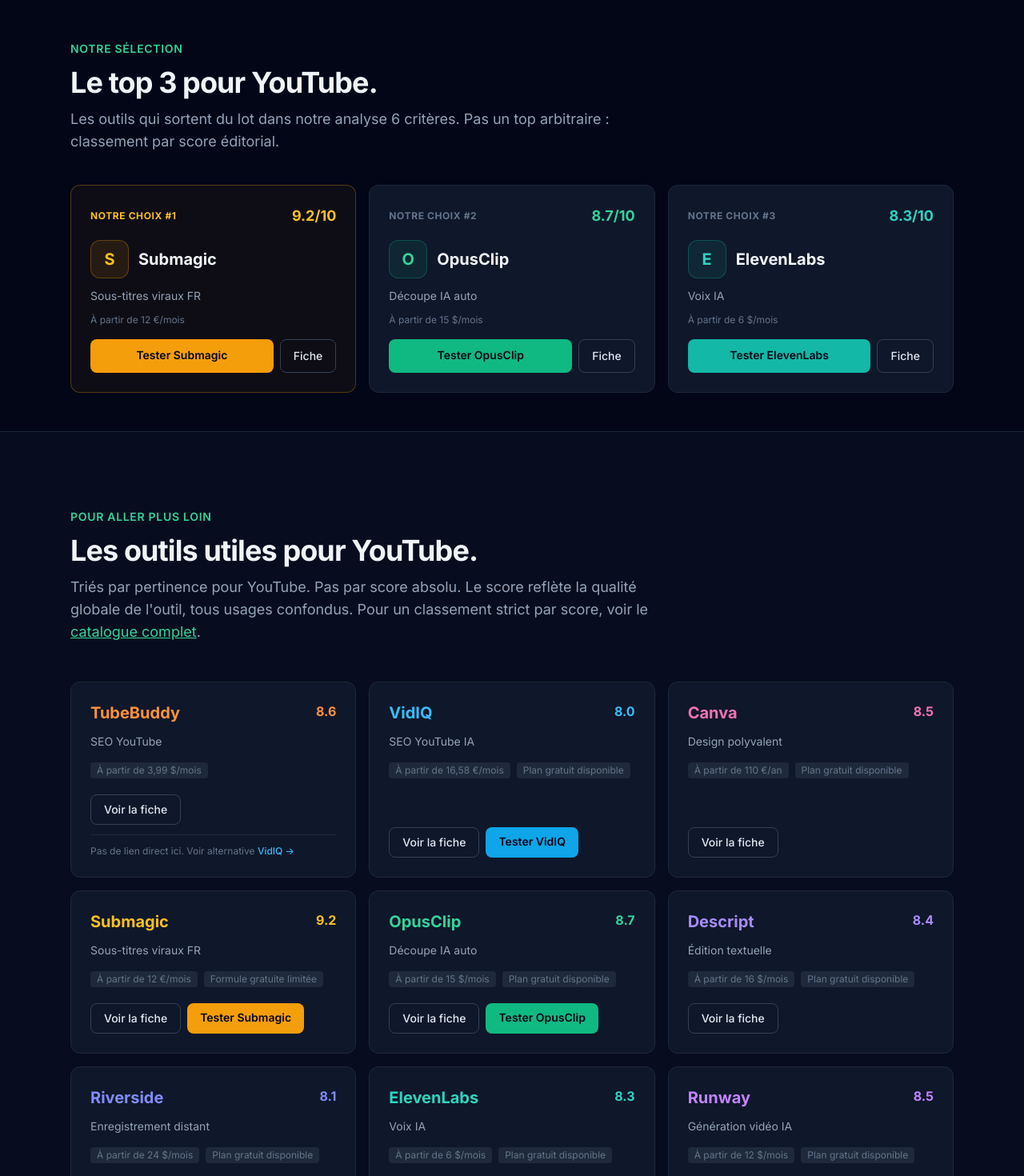
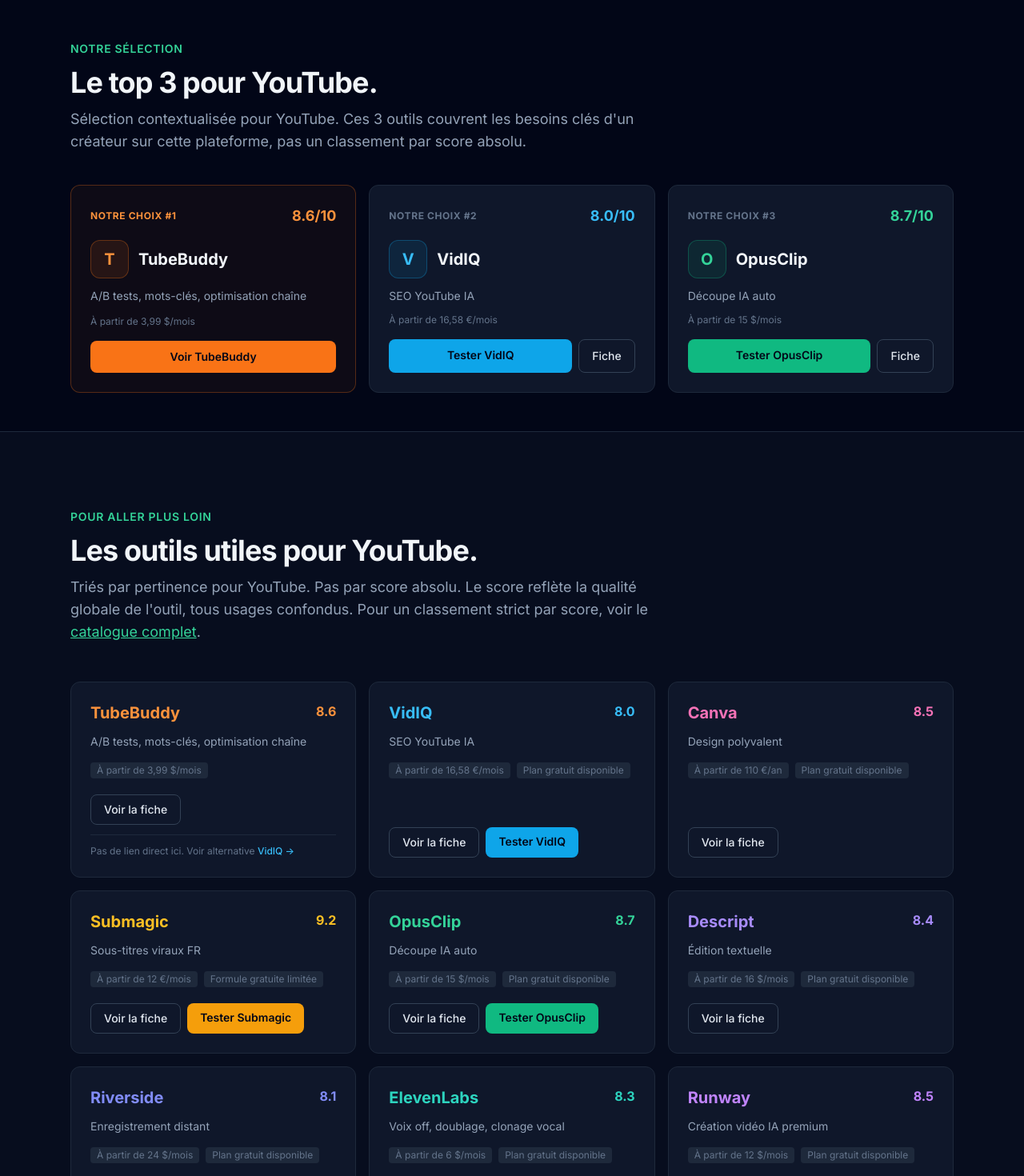
Before and after one commit to xmarko49x-create/filtrio, a Next.js app: page /youtube in a window 1280 px wide. Shown: the part 540-2010 px from the top of the page at 80% size. Built offline with nearby package versions, Linux system fonts and the light colour scheme.

Commit message:
Filtrio: top 3 YouTube contextuel + retrait badge commission OpusClip + micro-typos + claims neutralises cas usage

```diff
--- a/app/youtube/page.tsx
+++ b/app/youtube/page.tsx
@@ -36,6 +36,7 @@
 
       <PlateformeSection
         plateforme="YouTube"
+        top3Slugs={["tubebuddy", "vidiq", "opusclip"]}
         outilsPrioritaires={[
           "tubebuddy",
           "vidiq",
--- a/components/PlateformeSection.tsx
+++ b/components/PlateformeSection.tsx
@@ -6,6 +6,13 @@
   plateforme: "YouTube" | "TikTok / Shorts";
   /** Slugs des outils les plus pertinents (ordre = priorité). */
   outilsPrioritaires: string[];
+  /**
+   * Top 3 contextualisé pour cette plateforme (slugs explicites, dans l'ordre
+   * d'affichage). Si fourni, override le tri automatique par score affilié.
+   * Permet d'afficher les outils vraiment pertinents pour la plateforme
+   * (ex: TubeBuddy/VidIQ pour YouTube) plutôt que le top score global.
+   */
+  top3Slugs?: string[];
   /** Slugs des comparatifs pertinents. */
   comparatifsPertinents: { slug: string; titre: string; description: string }[];
   /** Slugs des cas d'usage pertinents. */
@@ -39,6 +46,7 @@
 export default function PlateformeSection({
   plateforme,
   outilsPrioritaires,
+  top3Slugs,
   comparatifsPertinents,
   casUsagePertinents,
 }: PlateformeSectionProps) {
@@ -46,15 +54,21 @@
     .map((slug) => OUTILS.find((o) => o.slug === slug))
     .filter((o): o is Outil => o !== undefined);
 
-  // Top 3 picks : les 3 outils affiliés actifs avec le meilleur score,
-  // parmi la liste prioritaire de la plateforme.
-  // Pattern Wirecutter / NerdWallet / Mangools : l'"Editor's pick" est toujours
-  // un outil monétisable. Les outils sans affiliation restent visibles dans le
-  // classement complet en dessous (pas de censure, pas de re-ranking SEO).
-  const top3 = outils
-    .filter((o) => o.ficheAvailable && hasRealAffiliateLink(o))
-    .sort((a, b) => b.score - a.score)
-    .slice(0, 3);
+  // Top 3 contextualisé pour la plateforme.
+  // Si top3Slugs est fourni : on utilise cette liste explicite dans l'ordre
+  // (pertinence éditoriale pour la plateforme, pas score absolu).
+  // Sinon fallback historique : 3 outils affiliés avec meilleur score.
+  const top3: Outil[] = top3Slugs && top3Slugs.length > 0
+    ? top3Slugs
+        .map((slug) => OUTILS.find((o) => o.slug === slug && o.ficheAvailable))
+        .filter((o): o is Outil => o !== undefined)
+        .slice(0, 3)
+    : outils
+        .filter((o) => o.ficheAvailable && hasRealAffiliateLink(o))
+        .sort((a, b) => b.score - a.score)
+        .slice(0, 3);
+
+  const top3IsContextual = !!(top3Slugs && top3Slugs.length > 0);
 
   const labelTop3 = (i: number): string => {
     if (i === 0) return "Notre choix #1";
@@ -75,8 +89,9 @@
               Le top 3 pour {plateforme}.
             </h2>
             <p className="text-slate-400 text-lg max-w-3xl">
-              Les outils qui sortent du lot dans notre analyse 6 critères. Pas
-              un top arbitraire : classement par score éditorial.
+              {top3IsContextual
+                ? `Sélection contextualisée pour ${plateforme}. Ces 3 outils couvrent les besoins clés d'un créateur sur cette plateforme, pas un classement par score absolu.`
+                : "Les outils qui sortent du lot dans notre analyse 6 critères. Pas un top arbitraire, classement par score éditorial."}
             </p>
           </div>
           <div className="grid md:grid-cols-3 gap-4">
--- a/components/fiche/FicheOutilLayout.tsx
+++ b/components/fiche/FicheOutilLayout.tsx
@@ -336,7 +336,7 @@
             Fonctionnalités principales
           </div>
           <h2 className="text-3xl font-bold mb-10 tracking-tight">
-            Ce que {outil.name} sait faire.
+            Ce {/[aeiouyhAEIOUYH]/.test(outil.name.charAt(0)) ? `qu'${outil.name}` : `que ${outil.name}`} sait faire.
           </h2>
           <div className="grid md:grid-cols-2 gap-4">
             {data.fonctionnalites.map((f) => (
@@ -581,7 +581,7 @@
         en main des plans gratuits.
       </p>
       <p>
-        <strong className="text-slate-300">Phase à venir :</strong> protocole de
+        <strong className="text-slate-300">Phase à venir :</strong>{" "}protocole de
         test comparatif standardisé avec sources vidéo identiques selon les cas
         d&apos;usage.
       </p>
--- a/content/cas-usage/video-longue-en-shorts.tsx
+++ b/content/cas-usage/video-longue-en-shorts.tsx
@@ -23,8 +23,8 @@
     paragraphs: [
       <>
         L&apos;IA identifie les passages forts d&apos;une vidéo longue et
-        propose 5 à 15 clips courts prêts à publier, avec sous-titres auto et
-        recadrage vertical. Gain de temps massif vs découpe manuelle.
+        propose une série de clips courts prêts à publier, avec sous-titres
+        auto et recadrage vertical. Gain de temps massif vs découpe manuelle.
       </>,
       <>
         <strong className="text-slate-200">Alternative sérieuse :</strong>{" "}
@@ -80,8 +80,8 @@
         "Détection IA des moments forts la plus mature du marché",
         "Sous-titres auto intégrés, pas besoin d'un second outil",
         "Recadrage 9:16 avec suivi de visage fluide",
-        "API disponible sur plan Pro pour automatiser",
-        "Plan gratuit récurrent (60 min/mois) pour tester durablement",
+        "API disponible sur le plan le plus élevé (Business), à vérifier sur opus.pro",
+        "Plan gratuit récurrent pour tester durablement (pas juste un essai limité dans le temps)",
       ],
       limites: [
         "Qualité sous-titres FR en retrait vs Submagic",
@@ -143,7 +143,7 @@
     {
       titre: "Plan gratuit durable",
       description:
-        "60 min/mois récurrent, pas juste un essai. Permet de tester sérieusement sans pression d'abonnement immédiat. Rare dans cette catégorie.",
+        "Plan gratuit récurrent, pas juste un essai limité dans le temps. Permet de tester sérieusement sans pression d'abonnement immédiat. Rare dans cette catégorie.",
     },
   ],
   piegesAEviter: [
@@ -225,13 +225,13 @@
     {
       question: "Combien de temps pour traiter 1h de source ?",
       answer:
-        "Environ 15-25 minutes en traitement cloud côté OpusClip. Tu lances puis tu fais autre chose, tu reçois les clips prêts. Vs 2-3h de travail manuel dans un éditeur classique.",
+        "Traitement cloud côté OpusClip qui prend généralement quelques dizaines de minutes. Tu lances puis tu fais autre chose, tu reçois les clips prêts. Vs 2-3h de travail manuel dans un éditeur classique.",
     },
   ],
   ctaFinal: {
     headline: "Prêt à automatiser la découpe ?",
     paragraph:
-      "Le plan gratuit OpusClip (60 min/mois) permet de tester sur ta source la plus récente sans engagement. Résultat en 20 minutes.",
+      "Le plan gratuit OpusClip permet de tester sur ta source la plus récente sans engagement, avant de basculer sur un plan payant si tu valides l'approche.",
     buttonText: "Essayer OpusClip",
   },
   autresCasUsage: [
--- a/content/outils/opusclip.tsx
+++ b/content/outils/opusclip.tsx
@@ -9,8 +9,9 @@
       "Le spécialiste incontournable de la découpe IA de long format en shorts. Plan gratuit récurrent mensuel, score viralité prédictif, intégrations massives. Voici pour qui il vaut son prix.",
     badges: [
       { label: "Large adoption", tone: "primary" },
-      { label: "Commission 25% récurrent 1 an", tone: "accent" },
+      { label: "Plan gratuit", tone: "accent" },
       { label: "Découpe IA auto", tone: "neutral" },
+      { label: "Long format vers shorts", tone: "neutral" },
     ],
     origine: "USA",
     depuis: "2022",
@@ -70,7 +71,7 @@
   ],
   porQui: [
     "Tu pars de sources longues (podcasts, lives, interviews 30 min+)",
-    "Tu veux 100% d'automatisation de la découpe",
+    "Tu veux 100 % d'automatisation de la découpe",
     "Tu publies sur plusieurs plateformes en même temps",
     "Tu veux tester sérieusement sans payer (plan gratuit récurrent mensuel)",
     "Tu veux connecter directement YouTube, Twitch, Zoom, Drive",
@@ -96,7 +97,7 @@
       poids: 20,
       score: 7.5,
       commentaire:
-        "Reconnaissance vocale FR correcte, segmentation des sous-titres à retoucher sur vocabulaire technique. Meilleur sur l'anglais, pensé pour le marché US d'abord. Interface multilingue mais pas 100% FR natif.",
+        "Reconnaissance vocale FR correcte, segmentation des sous-titres à retoucher sur vocabulaire technique. Meilleur sur l'anglais, pensé pour le marché US d'abord. Interface multilingue mais pas 100 % FR natif.",
     },
     {
       label: "Rapport qualité/prix",
--- a/content/outils/submagic.tsx
+++ b/content/outils/submagic.tsx
@@ -78,7 +78,7 @@
     "Tu fais du personal branding ou du contenu court régulier (TikTok, Reels, Shorts)",
     "Tu veux une interface simple, sans courbe d'apprentissage",
     "Tes sources sont déjà courtes à moyennes",
-    "Tu travailles en français ou ciblent une audience FR",
+    "Tu travailles en français ou tu cibles une audience FR",
     "Tu veux un outil qui te fait gagner du temps sur le sous-titrage",
   ],
   pasPourQui: [
--- a/lib/outils.ts
+++ b/lib/outils.ts
@@ -96,7 +96,7 @@
     name: "TubeBuddy",
     score: 8.6,
     color: "orange",
-    tagline: "SEO YouTube",
+    tagline: "A/B tests, mots-clés, optimisation chaîne",
     category: "seo-youtube",
     priceFrom: "À partir de 3,99 $/mois",
     freeTier: "",
@@ -121,7 +121,7 @@
     name: "Runway",
     score: 8.5,
     color: "purple",
-    tagline: "Génération vidéo IA",
+    tagline: "Création vidéo IA premium",
     category: "generation-video",
     priceFrom: "À partir de 12 $/mois",
     freeTier: "Plan gratuit disponible",
@@ -146,7 +146,7 @@
     name: "ElevenLabs",
     score: 8.3,
     color: "teal",
-    tagline: "Voix IA",
+    tagline: "Voix off, doublage, clonage vocal",
     category: "voix-ia",
     priceFrom: "À partir de 6 $/mois",
     freeTier: "Plan gratuit disponible",
```
